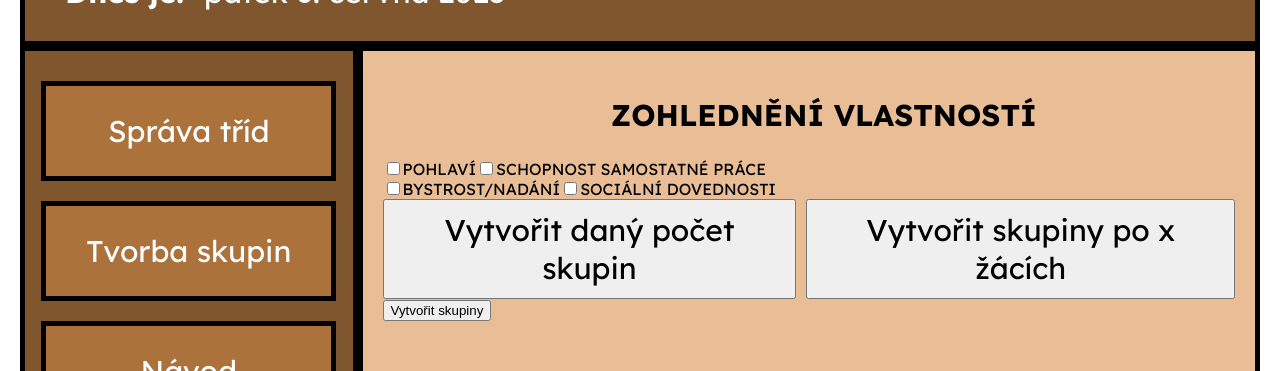
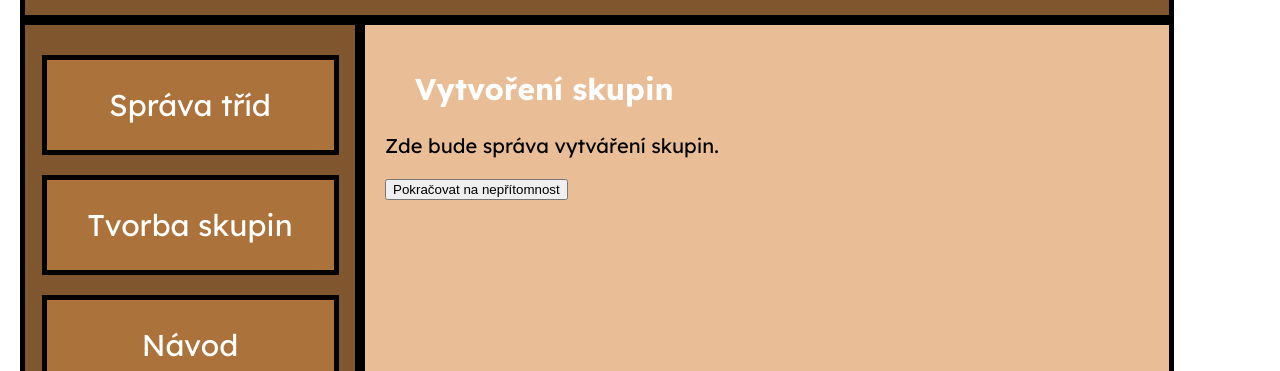
Before and after one commit to MichaelaHeidlerova/RozToc, a React (Vite) app in the folder my-app/: page /groups in a window 1280 px wide. Shown: the part 348-719 px from the top of the page. Built offline with nearby package versions, Linux system fonts and the light colour scheme; a web font is replaced by a local one.

Commit message:
Proklik stránek

```diff
--- a/my-app/src/index.jsx
+++ b/my-app/src/index.jsx
@@ -8,6 +8,7 @@ import { Instruction } from './components/pages/Instruction';
 import { Vlastnosti } from './components/Vlastnosti/Vlastnosti';
 import { ListDetail } from './components/pages/list/ListDetail';
 import { seznam } from './seznam';
+import { Groups } from './pages/Groups/Groups';
 
 createRoot(
   document.querySelector('#app'),
@@ -17,7 +18,7 @@ createRoot(
       <Route path="about-us" element={<AboutUs></AboutUs>}></Route>
       <Route index element={<Intro></Intro>}></Route>
       <Route path="instruction" element={<Instruction></Instruction>}></Route>
-      <Route path="groups" element={<Vlastnosti></Vlastnosti>}></Route>
+      <Route path="groups" element={<Groups />}></Route>
       <Route path="list" element={<ListDetail data={seznam}></ListDetail>}></Route>
       </Route>
     </Routes>
--- /dev/null
+++ b/my-app/src/pages/Groups/Groups.jsx
@@ -0,0 +1,28 @@
+import { Vlastnosti } from "../../components/Vlastnosti/Vlastnosti";
+import React, { useState } from "react";
+import { Nepritomnost } from "./Nepritomnost";
+
+export const Groups = () => {
+  const [step, setStep] = useState("vytvoreniSkupin");
+
+  if (step === "vytvoreniSkupin") {
+    return (
+      <div>
+        <h2>Vytvoření skupin</h2>
+        <p>Zde bude správa vytváření skupin.</p>
+        <button onClick={() => setStep("nepritomnost")}>Pokračovat na nepřítomnost</button>
+      </div>
+    );
+
+  } else if (step === "nepritomnost") {
+    return (
+      <Nepritomnost
+        setStep={setStep}
+      />
+    );
+  } else if (step === "vlastnosti") {
+    return (
+      <Vlastnosti />
+    );
+  };
+};
--- /dev/null
+++ b/my-app/src/pages/Groups/Nepritomnost.jsx
@@ -0,0 +1,9 @@
+export const Nepritomnost = ({ setStep }) => {
+  return (
+      <div>
+        <h2>Neprítomnost</h2>
+        <p>Zde bude správa nepřítomností studentů.</p>
+        <button onClick={() => setStep("vlastnosti")}>Pokračovat na vlastnosti</button>
+      </div>
+    );
+}
```
Also changed, not shown: my-app/src/tridy.jsx (added, +9 -0 lines).
